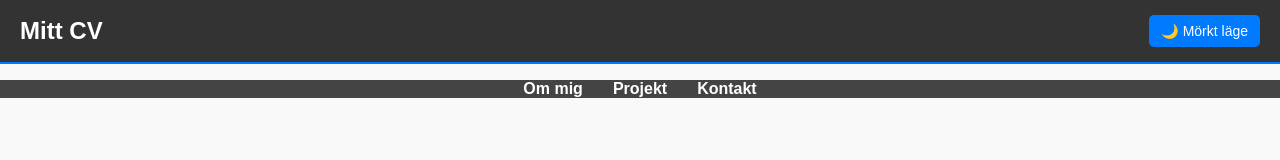
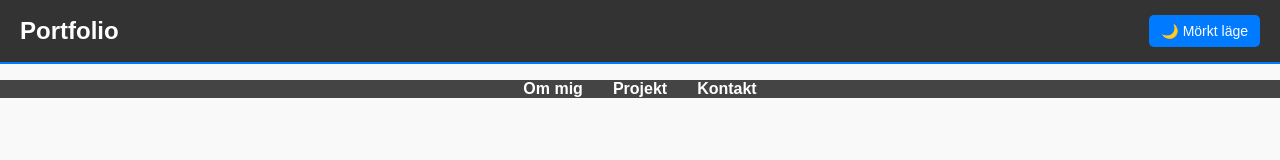
Before and after one commit to 25Ismail/my-cv, a React (Vite) app in the folder my-cv/: page /#/home in a window 1280 px wide. Shown: the top 160 px of the page. Built offline with nearby package versions, Linux system fonts and the light colour scheme.

Commit message:
Update App.jsx

```diff
--- a/my-cv/src/App.jsx
+++ b/my-cv/src/App.jsx
@@ -45,7 +45,7 @@ function AppHeader() {
 
   return (
     <header className="app-header">
-      <h1>Mitt CV</h1>
+      <h1>Portfolio</h1>
       <button className="theme-toggle" onClick={() => dispatch(toggleTheme())}>
         {darkMode ? "☀ Ljus läge" : "🌙 Mörkt läge"}
       </button>
```
